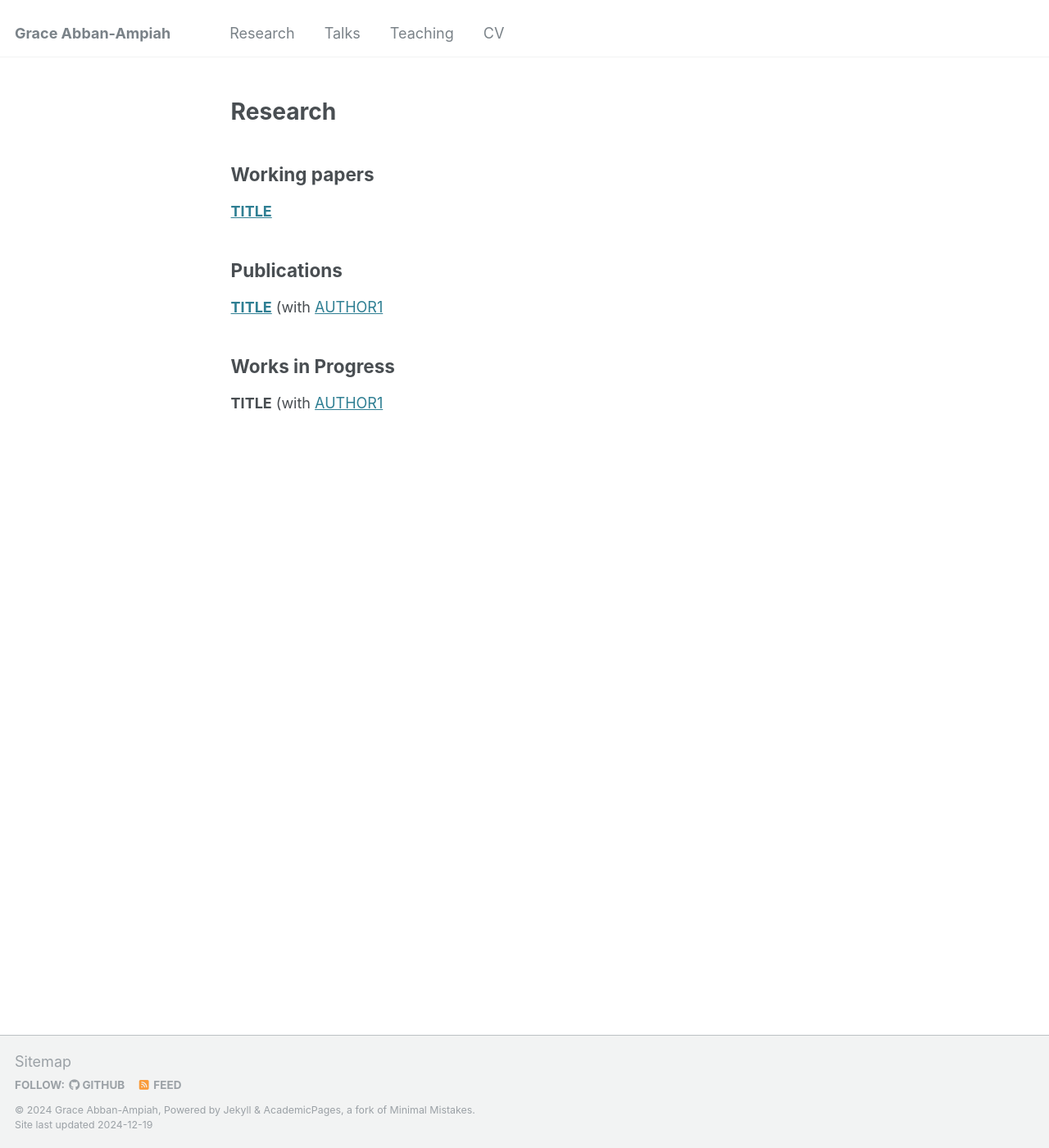
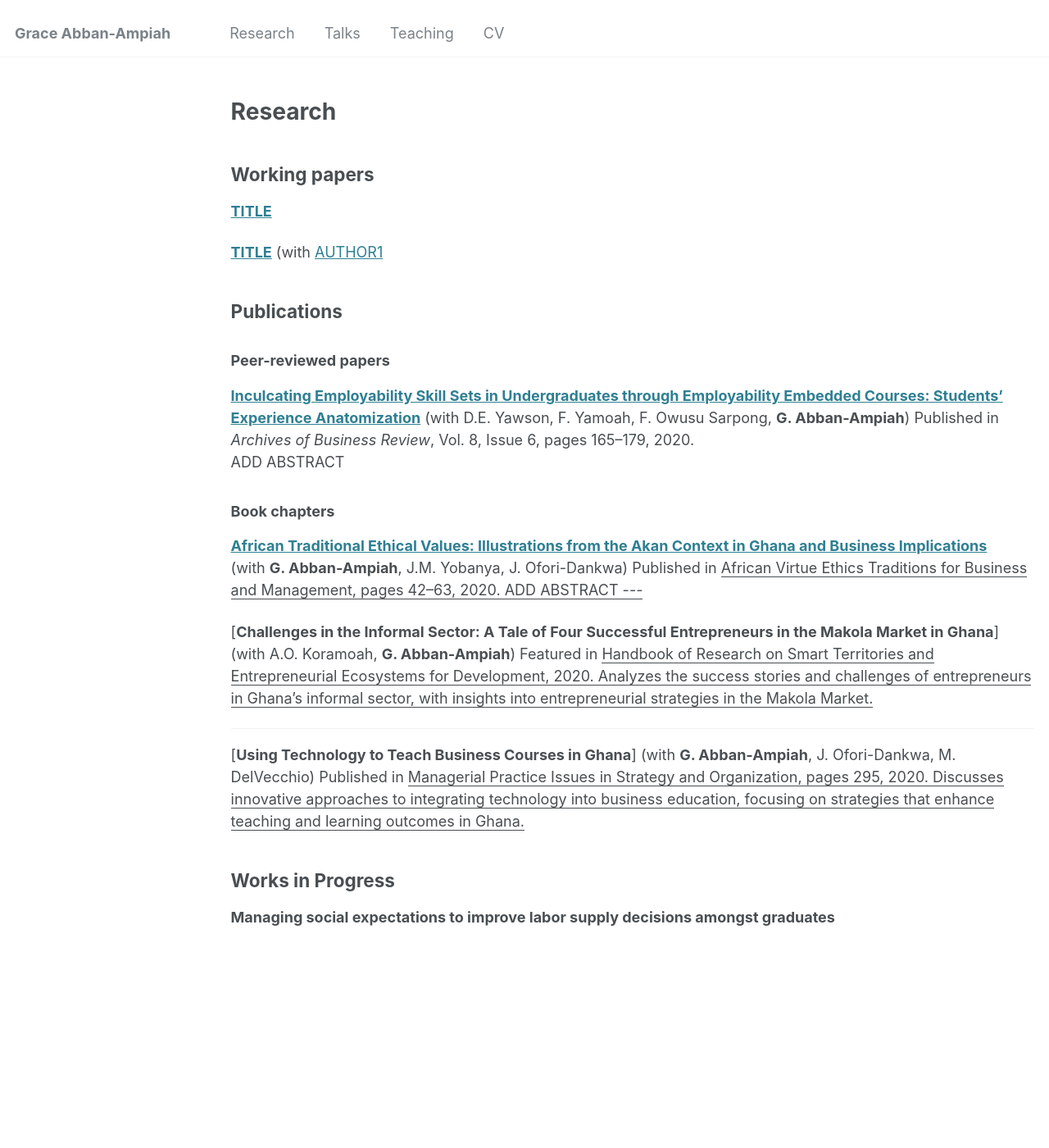
Before and after one commit to gabban-ampiah/gabban-ampiah.github.io, a Jekyll site: the page built from _pages/research.md, in a window 1280 px wide and 1400 px high. Shown: the whole window at 82% size. Built offline with Jekyll 4.4.1, drawn with Linux system fonts in a browser that asks for light colours.

Commit message:
Update research.md

```diff
--- a/_pages/research.md
+++ b/_pages/research.md
@@ -15,9 +15,31 @@ redirect_from:
 
 [**TITLE**](/files/paper1.pdf) <br/>
 
+[**TITLE**](/files/paper2.pdf) (with [AUTHOR1](URL1) <br/>
+
 ## Publications
 
-[**TITLE**](/files/paper2.pdf) (with [AUTHOR1](URL1) <br/>
+### Peer-reviewed papers
+[**Inculcating Employability Skill Sets in Undergraduates through Employability Embedded Courses: Students' Experience Anatomization**](/files/paper.pdf) (with D.E. Yawson, F. Yamoah, F. Owusu Sarpong, **G. Abban-Ampiah**)
+Published in *Archives of Business Review*, Vol. 8, Issue 6, pages 165–179, 2020.
+ADD ABSTRACT
+
+### Book chapters
+
+[**African Traditional Ethical Values: Illustrations from the Akan Context in Ghana and Business Implications**](/files/ppaper1.pdf) <br/> (with **G. Abban-Ampiah**, J.M. Yobanya, J. Ofori-Dankwa)
+Published in <u>African Virtue Ethics Traditions for Business and Management<u/>, pages 42–63, 2020.
+ADD ABSTRACT
+---
+
+[**Challenges in the Informal Sector: A Tale of Four Successful Entrepreneurs in the Makola Market in Ghana**] (with A.O. Koramoah, **G. Abban-Ampiah**)
+Featured in <u>Handbook of Research on Smart Territories and Entrepreneurial Ecosystems for Development<u/>, 2020.
+Analyzes the success stories and challenges of entrepreneurs in Ghana’s informal sector, with insights into entrepreneurial strategies in the Makola Market.
+
+---
+[**Using Technology to Teach Business Courses in Ghana**] (with **G. Abban-Ampiah**, J. Ofori-Dankwa, M. DelVecchio)
+Published in <u>Managerial Practice Issues in Strategy and Organization<u/>, pages 295, 2020.
+Discusses innovative approaches to integrating technology into business education, focusing on strategies that enhance teaching and learning outcomes in Ghana.
+
 ## Works in Progress
 
-**TITLE** (with [AUTHOR1](URL1)<br/>
+**Managing social expectations to improve labor supply decisions amongst graduates**
```
